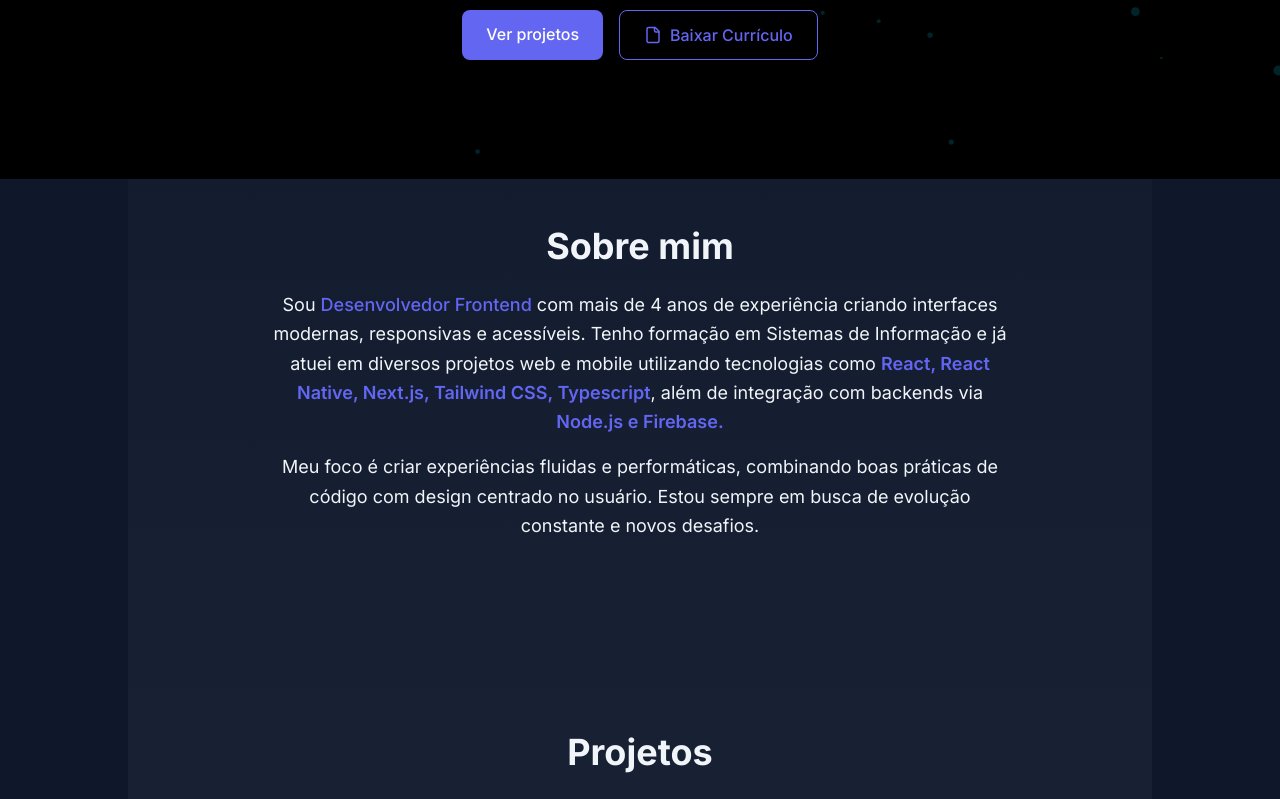
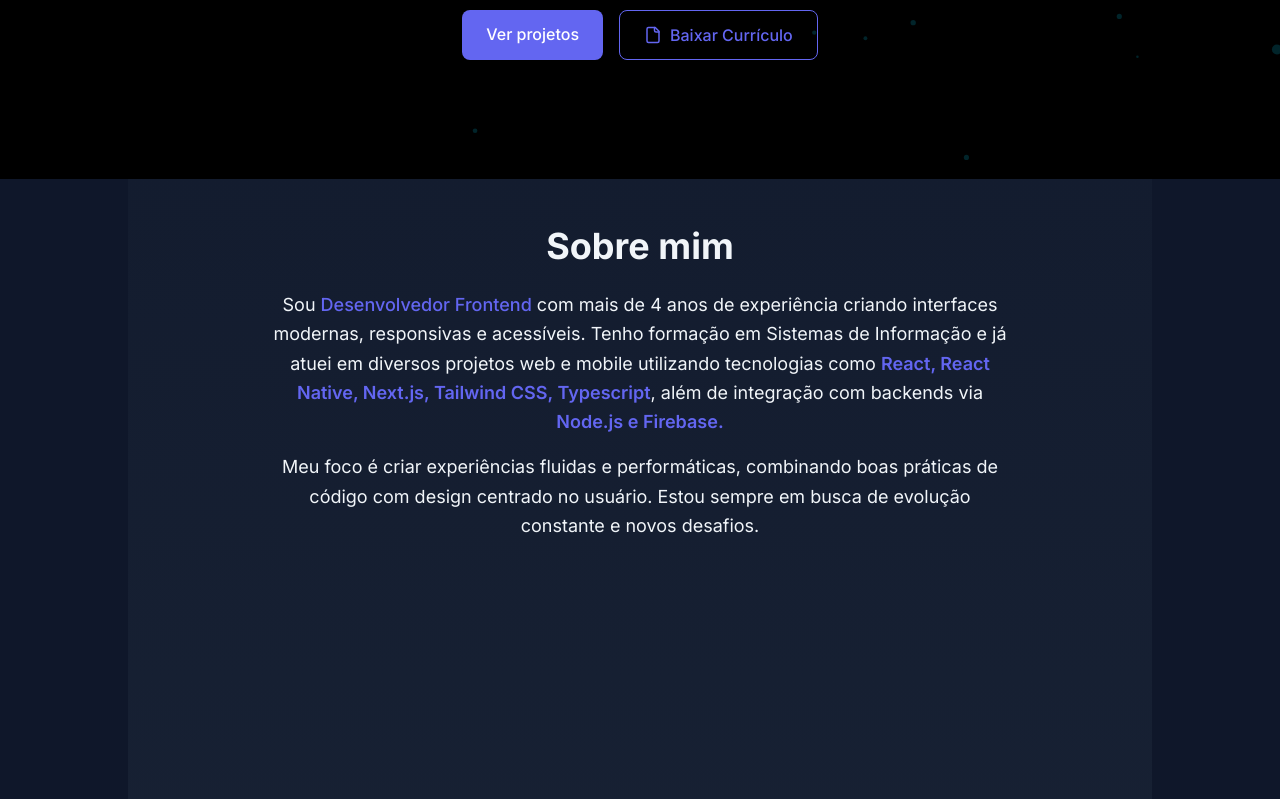
Before and after one commit to GadiegoN/new-portifolio, a Next.js app: page / in a window 1280 px wide. Shown: the part 621-1420 px from the top of the page. Built offline with nearby package versions, Linux system fonts and the light colour scheme.

Commit message:
feat: implement animated sections for improved user experience and add new animation variants

```diff
--- a/src/app/page.tsx
+++ b/src/app/page.tsx
@@ -1,4 +1,13 @@
 import { ParticlesComponent } from "@/components/animation/particles";
+import { SectionAnimada } from "@/components/animation/scroll";
+import {
+  fadeUp,
+  zoomIn,
+  fadeRight,
+  staggerChildrenLeft,
+  staggerChildrenRight,
+  staggerChildrenScaleUp,
+} from "@/components/animation/variants";
 import {
   AboutSection,
   CertificatesSection,
@@ -16,17 +25,29 @@ export default function Home() {
 
       <HeroSection />
 
+      <SectionAnimada variants={fadeUp}>
         <AboutSection />
+      </SectionAnimada>
 
+      <SectionAnimada variants={zoomIn}>
         <ProjectsSection />
+      </SectionAnimada>
 
+      <SectionAnimada variants={fadeRight}>
         <SkillsSection />
+      </SectionAnimada>
 
+      <SectionAnimada variants={staggerChildrenScaleUp}>
         <DifferentialsSection />
+      </SectionAnimada>
 
+      <SectionAnimada variants={staggerChildrenRight}>
         <CertificatesSection />
+      </SectionAnimada>
 
+      <SectionAnimada variants={staggerChildrenLeft}>
         <ContactSection />
+      </SectionAnimada>
     </div>
   );
 }
--- /dev/null
+++ b/src/components/animation/scroll/index.tsx
@@ -0,0 +1,27 @@
+"use client";
+import { motion, Variants } from "framer-motion";
+import { useRef } from "react";
+import { useInView } from "framer-motion";
+
+export function SectionAnimada({
+  children,
+  variants,
+}: {
+  children: React.ReactNode;
+  variants: Variants;
+}) {
+  const ref = useRef(null);
+  const inView = useInView(ref, { once: true });
+
+  return (
+    <motion.section
+      ref={ref}
+      variants={variants}
+      initial="hidden"
+      animate={inView ? "show" : "hidden"}
+      className="mb-20"
+    >
+      {children}
+    </motion.section>
+  );
+}
--- /dev/null
+++ b/src/components/animation/variants.ts
@@ -0,0 +1,101 @@
+export const fadeUp = {
+  hidden: { opacity: 0, y: 50 },
+  show: {
+    opacity: 1,
+    y: 0,
+    transition: { duration: 0.6, ease: "easeOut" },
+  },
+};
+
+export const fadeRight = {
+  hidden: { opacity: 0, x: -50 },
+  show: {
+    opacity: 1,
+    x: 0,
+    transition: { duration: 0.6, ease: "easeOut" },
+  },
+};
+
+export const zoomIn = {
+  hidden: { opacity: 0, scale: 0.8 },
+  show: {
+    opacity: 1,
+    scale: 1,
+    transition: { duration: 0.6, ease: "easeOut" },
+  },
+};
+
+export const staggerContainer = {
+  hidden: { opacity: 0 },
+  show: {
+    opacity: 1,
+    transition: {
+      staggerChildren: 0.2,
+      delayChildren: 0.2,
+    },
+  },
+};
+
+export const staggerChildren = {
+  hidden: { opacity: 0, y: 50 },
+  show: {
+    opacity: 1,
+    y: 0,
+    transition: { duration: 0.6, ease: "easeOut" },
+  },
+};
+
+export const staggerChildrenLeft = {
+  hidden: { opacity: 0, x: -50 },
+  show: {
+    opacity: 1,
+    x: 0,
+    transition: { duration: 0.6, ease: "easeOut" },
+  },
+};
+
+export const staggerChildrenRight = {
+  hidden: { opacity: 0, x: 50 },
+  show: {
+    opacity: 1,
+    x: 0,
+    transition: { duration: 0.6, ease: "easeOut" },
+  },
+};
+
+export const staggerChildrenUp = {
+  hidden: { opacity: 0, y: 50 },
+  show: {
+    opacity: 1,
+    y: 0,
+    transition: { duration: 0.6, ease: "easeOut" },
+  },
+};
+
+export const staggerChildrenDown = {
+  hidden: { opacity: 0, y: -50 },
+  show: {
+    opacity: 1,
+    y: 0,
+    transition: { duration: 0.6, ease: "easeOut" },
+  },
+};
+
+export const staggerChildrenScale = {
+  hidden: { opacity: 0, scale: 0.8 },
+  show: {
+    opacity: 1,
+    scale: 1,
+    transition: { duration: 0.6, ease: "easeOut" },
+  },
+};
+
+export const staggerChildrenScaleUp = {
+  hidden: { opacity: 0, scale: 0.8, y: 50 },
+  show: {
+    opacity: 1,
+    scale: 1,
+    y: 0,
+    transition: { duration: 0.6, ease: "easeOut" },
+  },
+};
```
Also changed, not shown: 1 other file (tests, documents, lock files or other folders). Lines whose indentation alone changed are shown as unchanged.
